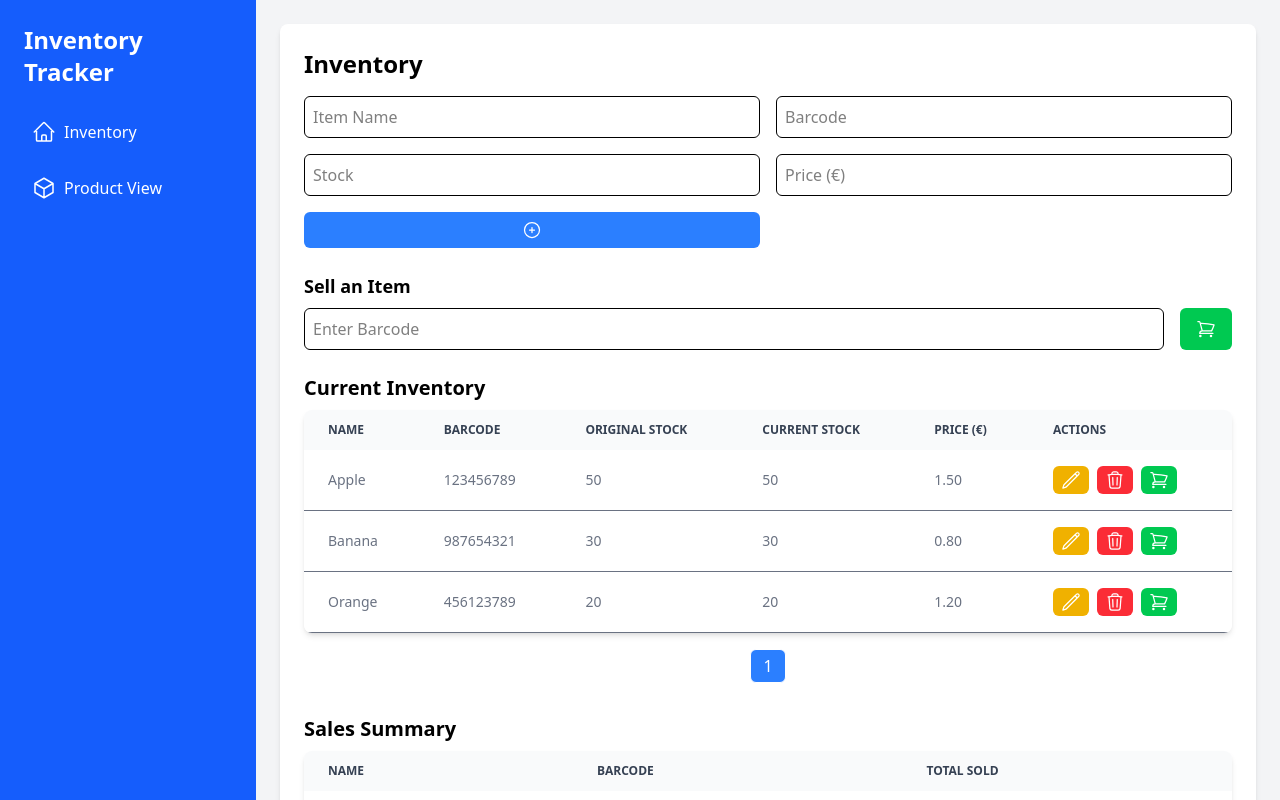
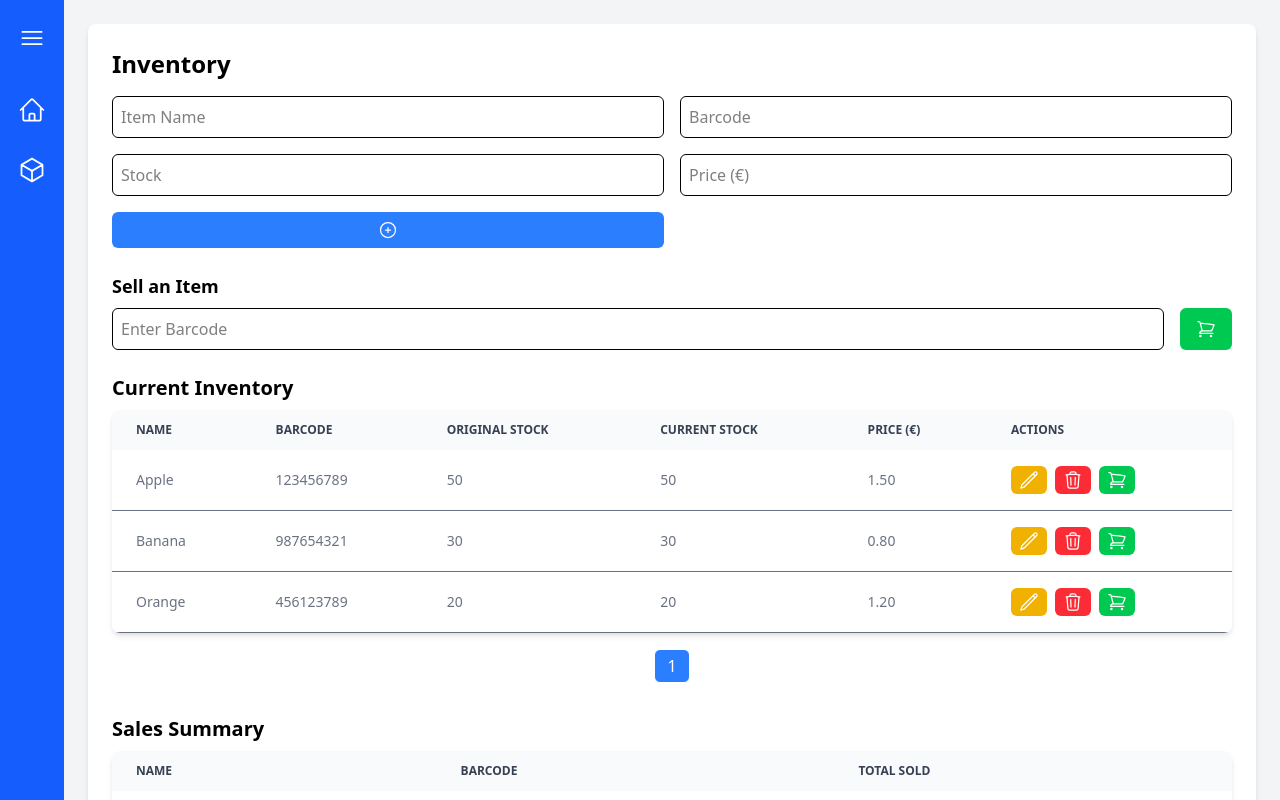
Before and after one commit to q22ln/Inventory-Management-PWA, a React (Vite) app: page / in a window 1280 px wide. Shown: the top 800 px of the page. Built offline with nearby package versions, Linux system fonts and the light colour scheme.

Commit message:
Add toggable sidebar for better ui/ux

```diff
--- a/dev-dist/sw.js
+++ b/dev-dist/sw.js
@@ -82,7 +82,7 @@ define(['./workbox-d9a5ed57'], (function (workbox) { 'use strict';
     "revision": "3ca0b8505b4bec776b69afdba2768812"
   }, {
     "url": "index.html",
-    "revision": "0.an2h2dfhi88"
+    "revision": "0.pkgpccpdju8"
   }], {});
   workbox.cleanupOutdatedCaches();
   workbox.registerRoute(new workbox.NavigationRoute(workbox.createHandlerBoundToURL("index.html"), {
--- a/src/App.jsx
+++ b/src/App.jsx
@@ -1,10 +1,10 @@
-import React from "react";
+import React, {useState} from "react";
 import ReactDOM from "react-dom/client";
 import {BrowserRouter as Router, Route, Routes, NavLink} from "react-router-dom";
 import {InventoryProvider} from "./context/InventoryContext";
 import InventoryList from "./components/InventoryList";
 import ProductCard from "./components/ProductCard";
-import {HomeIcon, CubeIcon} from "@heroicons/react/24/outline";
+import {HomeIcon, CubeIcon, Bars3Icon} from "@heroicons/react/24/outline";
 import {ToastContainer} from "react-toastify";
 import "react-toastify/dist/ReactToastify.css";
 
@@ -15,30 +15,59 @@ ReactDOM.createRoot(document.getElementById("root")).render(
 );
 
 function App() {
+    const [isSidebarOpen, setIsSidebarOpen] = useState(
+        localStorage.getItem("sidebarOpen") === "true"
+    );
+
+    const toggleSidebar = () => {
+        const newState = !isSidebarOpen;
+        setIsSidebarOpen(newState);
+        localStorage.setItem("sidebarOpen", newState);
+    };
+
     return (
         <InventoryProvider>
             <Router>
                 <div className="flex h-screen bg-gray-100">
-                    {/* Sidebar - Now Full Height */}
-                    <aside className="w-64 bg-blue-600 text-white p-6 space-y-6 flex flex-col h-screen fixed">
-                        <h1 className="text-2xl font-bold">Inventory Tracker</h1>
-                        <nav className="flex flex-col space-y-4">
-                            <NavLink to="/"
-                                     className="flex items-center space-x-2 p-2 rounded-md hover:bg-blue-700 transition">
-                                <HomeIcon className="w-6 h-6"/>
-                                <span>Inventory</span>
+                    <aside
+                        className={`bg-blue-600 text-white p-4 flex flex-col fixed transition-all duration-300 ${
+                            isSidebarOpen ? "w-64" : "w-16"
+                        } h-screen`}
+                    >
+                        <div className="flex items-center justify-center">
+                            <button
+                                onClick={toggleSidebar}
+                                className="p-2 rounded-md hover:bg-blue-700 transition"
+                            >
+                                <Bars3Icon className="w-7 h-7 flex-shrink-0"/>
+                            </button>
+
+                            {isSidebarOpen && <h1 className="text-xl font-bold ml-2">Inventory Tracker</h1>}
+                        </div>
+
+                        <nav className="flex flex-col space-y-2 mt-6">
+                            <NavLink
+                                to="/"
+                                className={`flex items-center p-3 rounded-md hover:bg-blue-700 transition ${
+                                    isSidebarOpen ? "justify-start space-x-3" : "justify-center"
+                                }`}
+                            >
+                                <HomeIcon className="w-7 h-7 flex-shrink-0"/>
+                                {isSidebarOpen && <span>Inventory</span>}
                             </NavLink>
-                            <NavLink to="/products"
-                                     className="flex items-center space-x-2 p-2 rounded-md hover:bg-blue-700 transition">
-                                <CubeIcon className="w-6 h-6"/>
-                                <span>Product View</span>
+                            <NavLink
+                                to="/products"
+                                className={`flex items-center p-3 rounded-md hover:bg-blue-700 transition ${
+                                    isSidebarOpen ? "justify-start space-x-3" : "justify-center"
+                                }`}
+                            >
+                                <CubeIcon className="w-7 h-7 flex-shrink-0"/>
+                                {isSidebarOpen && <span>Product View</span>}
                             </NavLink>
                         </nav>
                     </aside>
 
-                    {/* Main Content - Ensure it doesn't go under the sidebar */}
-                    <main className="flex-1 p-6 ml-64">
-                        {/* ✅ Global Toastr Settings */}
+                    <main className={`flex-1 p-6 transition-all duration-300 ${isSidebarOpen ? "ml-64" : "ml-16"}`}>
                         <ToastContainer autoClose={1500}/>
 
                         <Routes>
```
